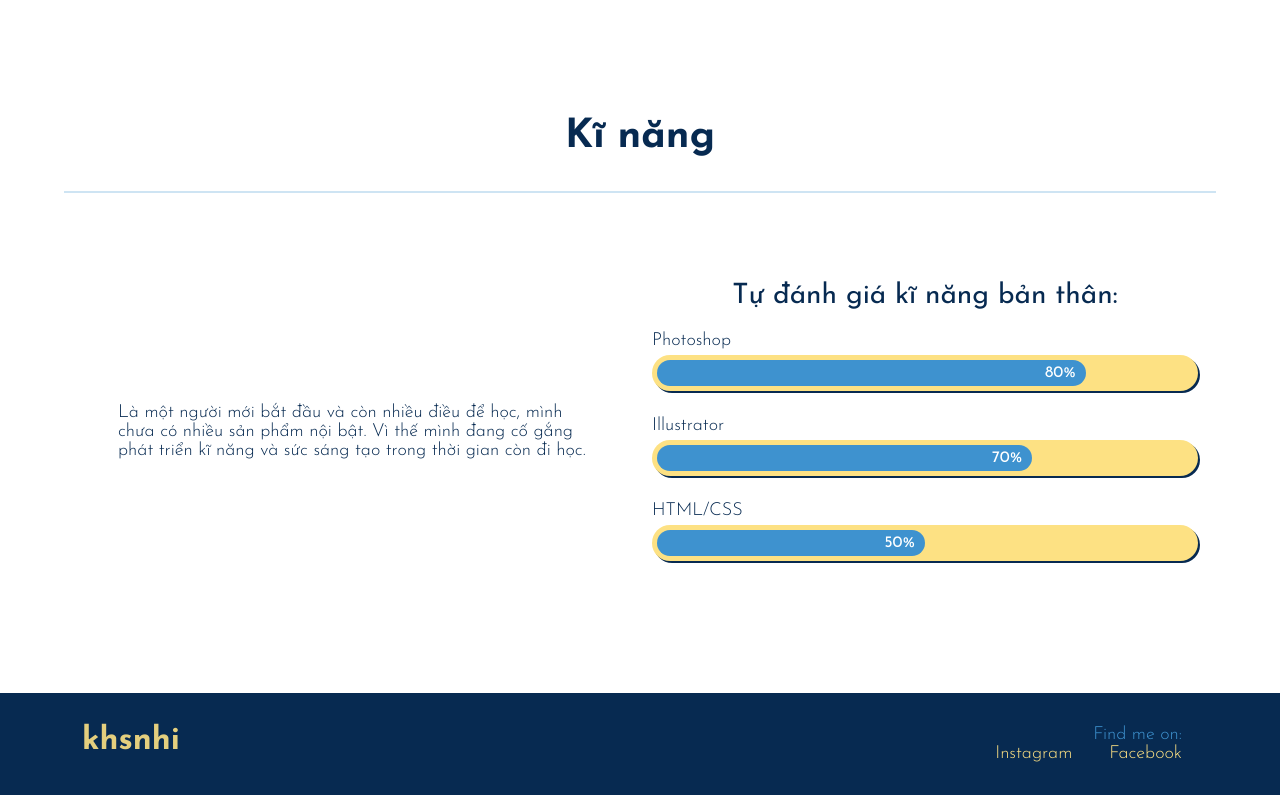
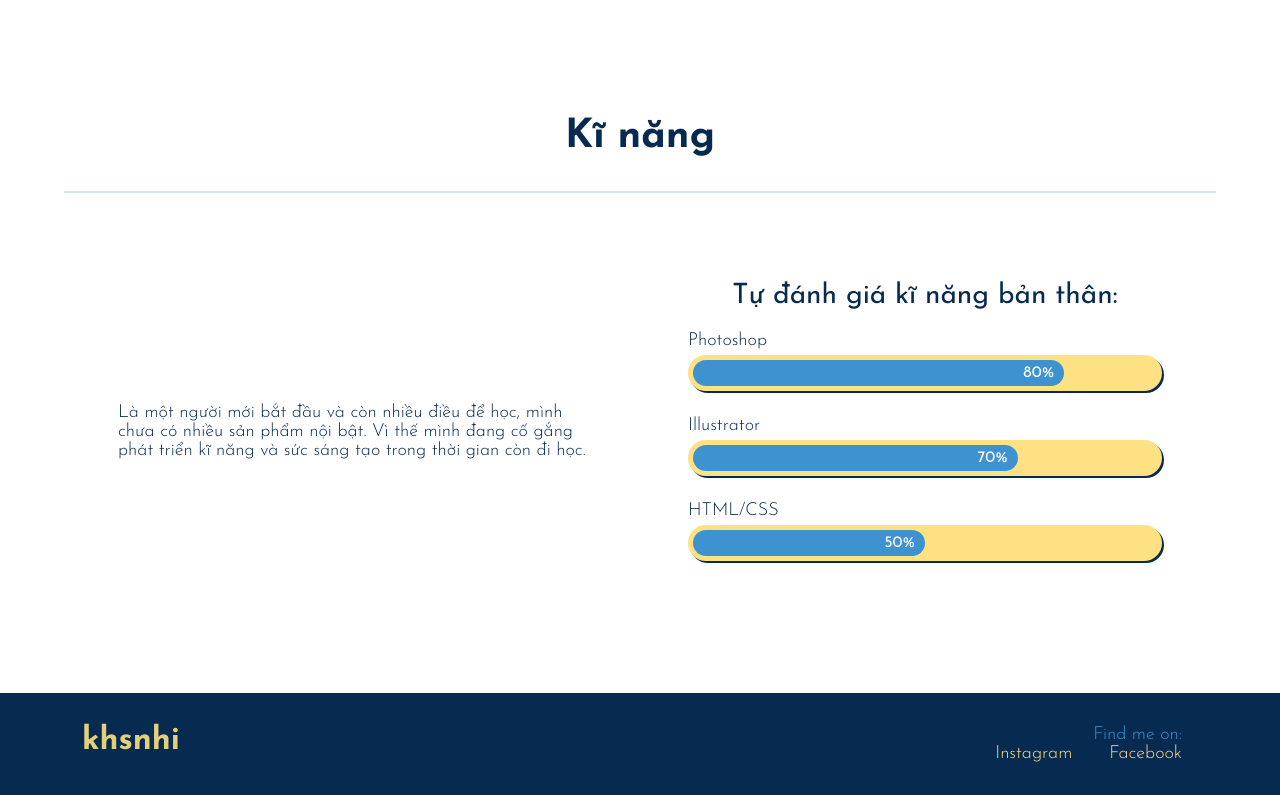
Before and after one commit to khsnhi-portfo/khsnhi-portfo.github.io, a plain HTML site: page about.html in a window 1280 px wide. Shown: the part 618-1413 px from the top of the page. Drawn offline with Linux system fonts and the light colour scheme.

Commit message:
Update about.html

```diff
--- a/about.html
+++ b/about.html
@@ -80,7 +80,7 @@
 							<p>Là một người mới bắt đầu và còn nhiều điều để học, mình chưa có nhiều sản phẩm nội bật. Vì thế mình đang cố gắng phát triển kĩ năng và sức sáng tạo trong thời gian còn đi học.</p>
 						</div>
 
-						<div class="abt-content col-lg-6 col-sm-12 py-5 align-self-center">
+						<div class="abt-content col-lg-6 col-sm-12 p-5 align-self-center">
 							<h3 class="text-center">Tự đánh giá kĩ năng bản thân:</h3>
 
 							<div class="skillbar-chung skillbar-item3">
```
